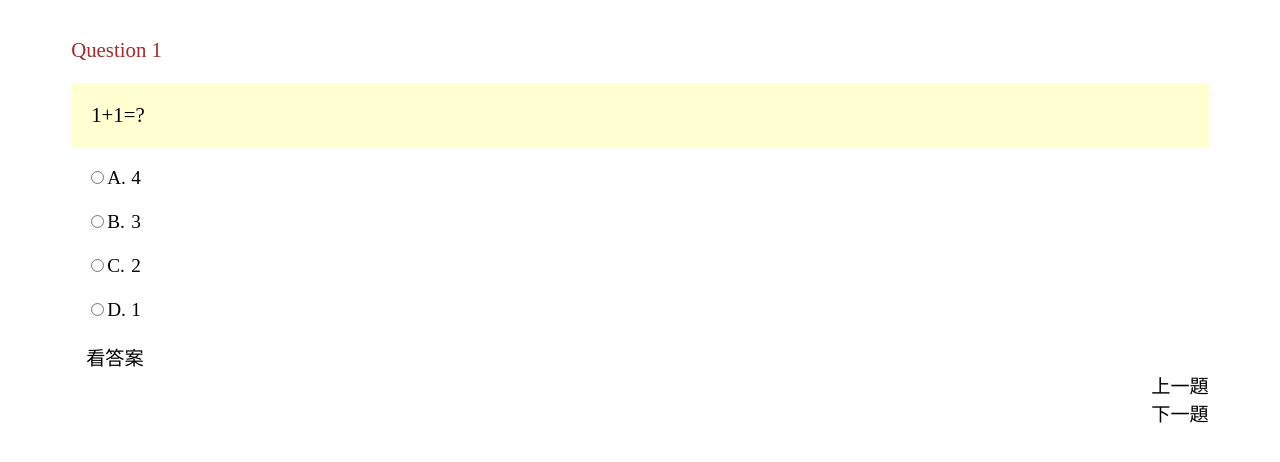
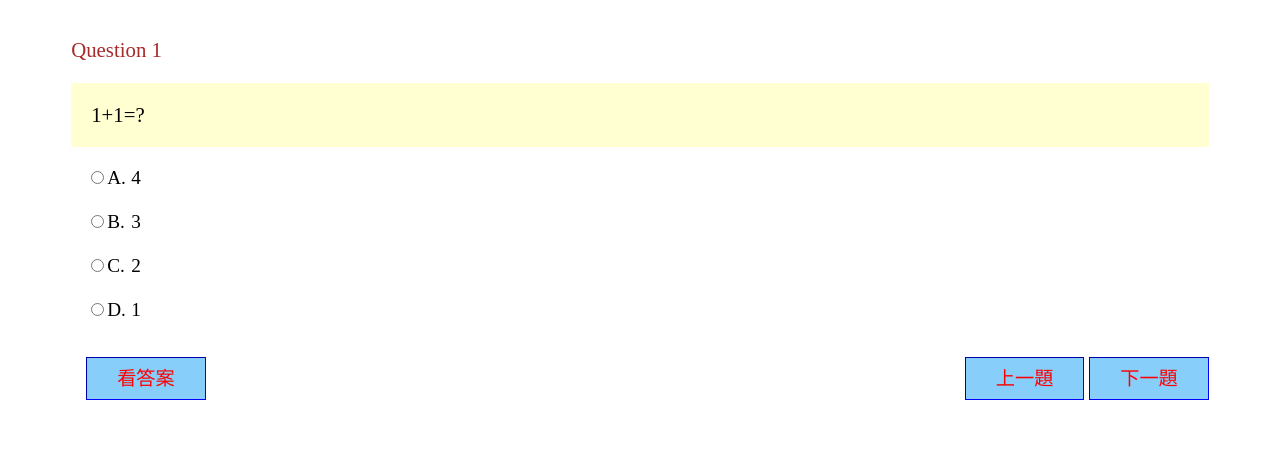
Before and after one commit to cubshuang/ExamTraining, a plain HTML site: page index.html in a window 1280 px wide. Drawn offline with Linux system fonts and the light colour scheme.

Commit message:
Update QA.css

```diff
--- a/js/QA.css
+++ b/js/QA.css
@@ -8,10 +8,11 @@
 .ansSelect {background-color:lightgreen;}
 .ansCorrect {background-color:lightpink;}
 .ansCont {position:relative;left:45px;top:-1.15em;display:block;width:90%}
-.dvAnsBtn {position:relative;}
+.dvAnsBtn {position:relative;margin-top:20px;}
 .dvAnsBtn input{padding:15px 30px; margin-right:20px; width:100px;}
+.dvAnsBtn .btn{color:red;padding:10px 30px; width: 100px; border:blue 1px inset; display:inline; background-color:lightskyblue;}
+.dvAnsBtn .btn:hover{ background-color:lightyellow;}
 .dvQASel{float:right;}
 .dvRetArea {padding:20px 0 0 15px; }
-#AnsWatch {width:50%;}
 #dvAnsSol {color:green;display:inline; padding-left: 15px;}
 #dvAnsRet {color:royalblue;display:inline;}
```
